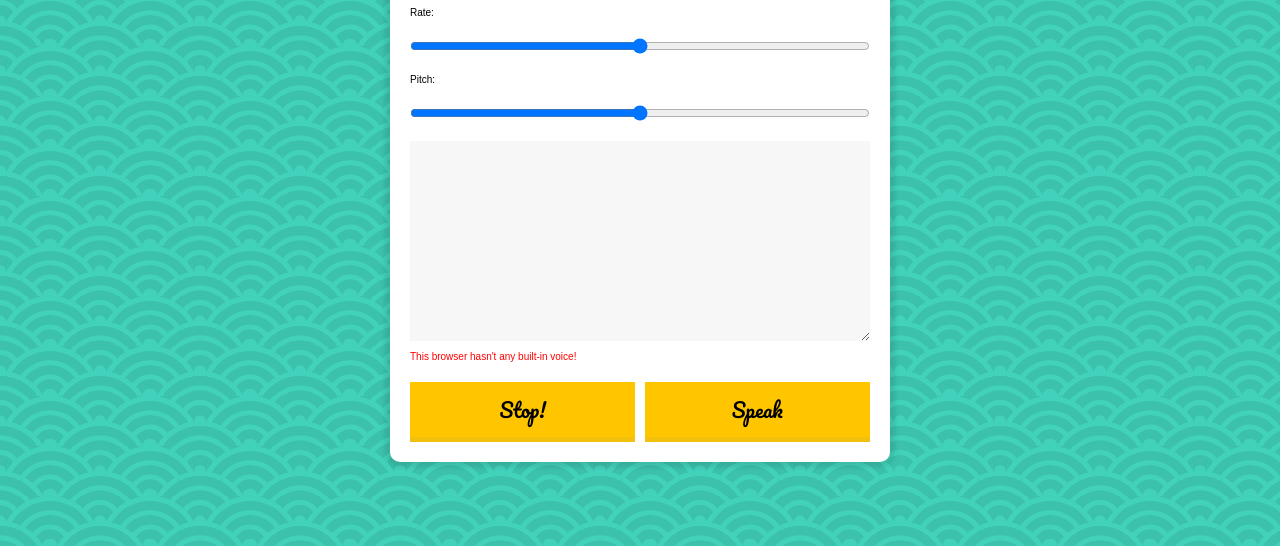
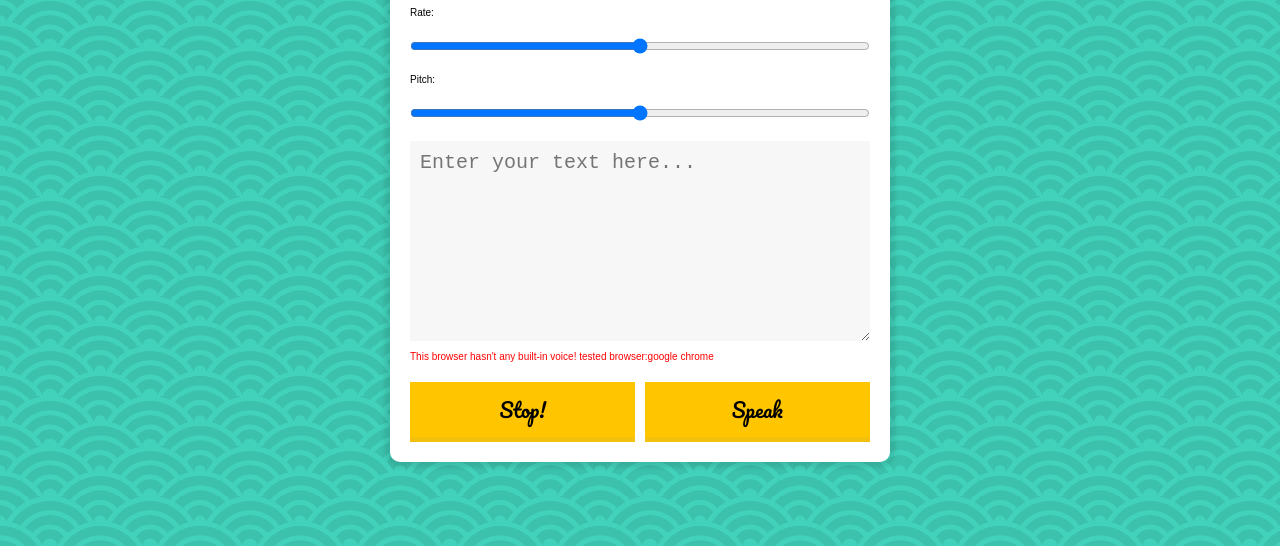
Before and after one commit to AlirezaMohammadi-git/speechSynthesis, a plain HTML site: page index.html in a window 1280 px wide. Shown: the part 254-800 px from the top of the page. Drawn offline with Linux system fonts and the light colour scheme.

Commit message:
adding placeholder and tested browser in hint

```diff
--- a/app.js
+++ b/app.js
@@ -28,7 +28,8 @@ function showError() {
   const child = stopButton;
   const errorText = document.createElement("p");
   errorText.setAttribute("id", `error-text`);
-  errorText.textContent = "This browser hasn't any built-in voice!";
+  errorText.textContent =
+    "This browser hasn't any built-in voice!\ntested browser:google chrome";
   errorText.style.color = "red";
   parent.insertBefore(errorText, child);
 }
--- a/index.html
+++ b/index.html
@@ -25,7 +25,7 @@
       <label for="pitch">Pitch:</label>
 
       <input name="pitch" type="range" min="0" max="2" step="0.1" />
-      <textarea name="text"></textarea>
+      <textarea name="text" placeholder="Enter your text here..."></textarea>
       <button id="stop">Stop!</button>
       <button id="speak">Speak</button>
     </div>
```
